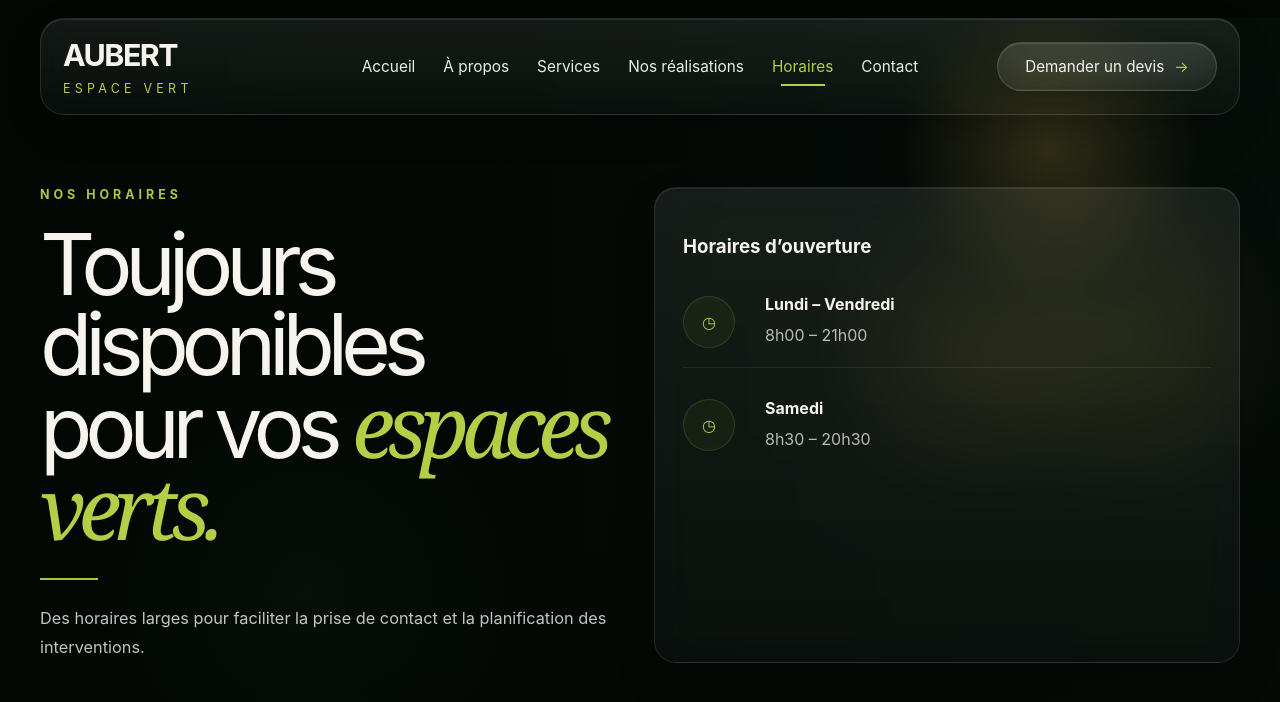
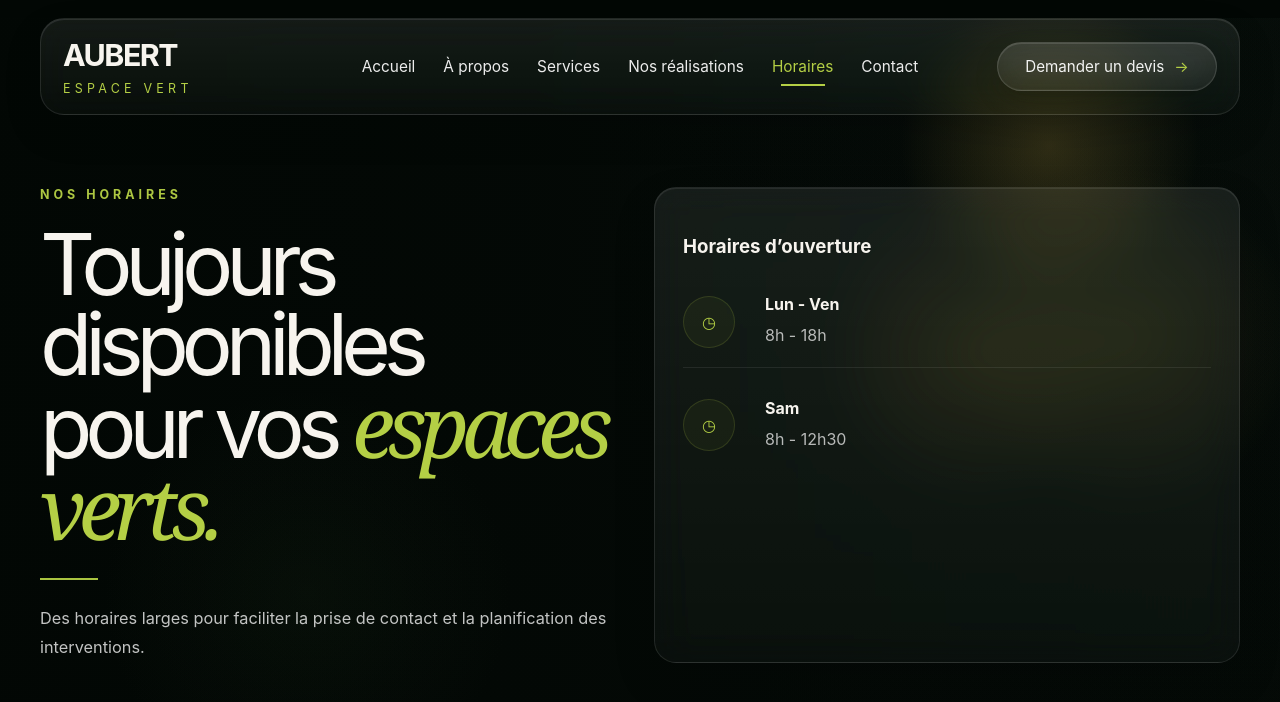
Before and after one commit to corpmalf-pixel/aubert-espace-vert, a React (Vite) app: page /horaires in a window 1280 px wide. Shown: the top 702 px of the page. Built offline with nearby package versions, Linux system fonts and the light colour scheme.

Commit message:
Update business hours

```diff
--- a/src/pages/HoursPage.jsx
+++ b/src/pages/HoursPage.jsx
@@ -1,5 +1,5 @@
 import NavHeader from '../components/NavHeader'
-const schedule = [['Lundi – Vendredi','8h00 – 21h00'],['Samedi','8h30 – 20h30']]
+const schedule = [['Lun - Ven','8h - 18h'],['Sam','8h - 12h30']]
 export default function HoursPage() {
   return (
     <main className="page-shell">
```
